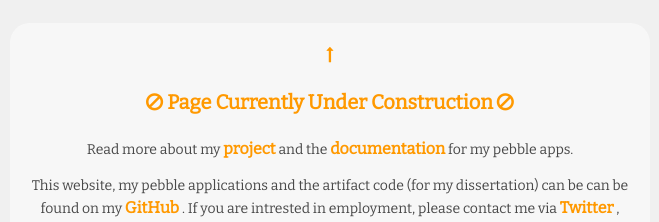
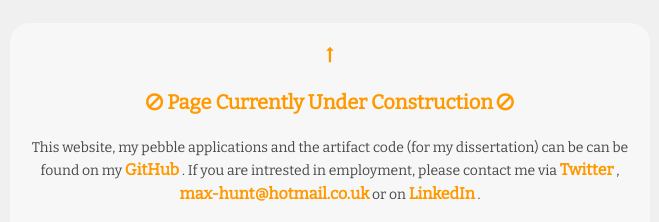
Before and after one commit to MaxHunt/MaxHunt.Github.io, a plain HTML site: page underconstruction.html in a window 1280 px wide. Shown: the top 222 px of the page, without its empty margins (310-969 px from the left). Drawn offline with nearby package versions, Linux system fonts and the light colour scheme.

Commit message:
Update to footer - documentation

```diff
--- a/underconstruction.html
+++ b/underconstruction.html
@@ -19,7 +19,6 @@
 					Page Currently Under Construction
 					<i class="fa fa-ban"></i></h1>
 			</div>
-			<p> Read more about my <a href="underconstruction.html"> project</a> and the <a href="documentation.html">documentation</a> for my pebble apps.</p>
          	<p> This website, my pebble applications and the artifact code (for my dissertation) can be  can be found on my
             <a href="https://github.com/MaxHunt">GitHub</a>
             . If you are intrested in employment, please contact me via
```
